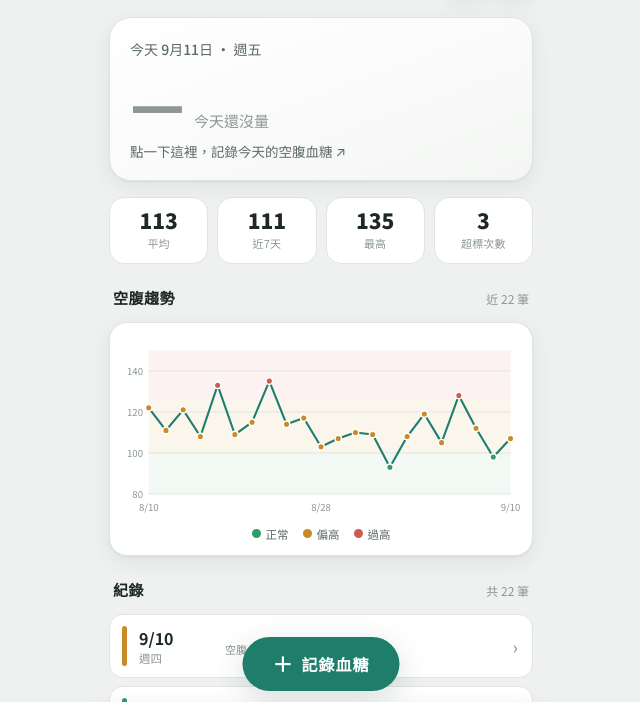
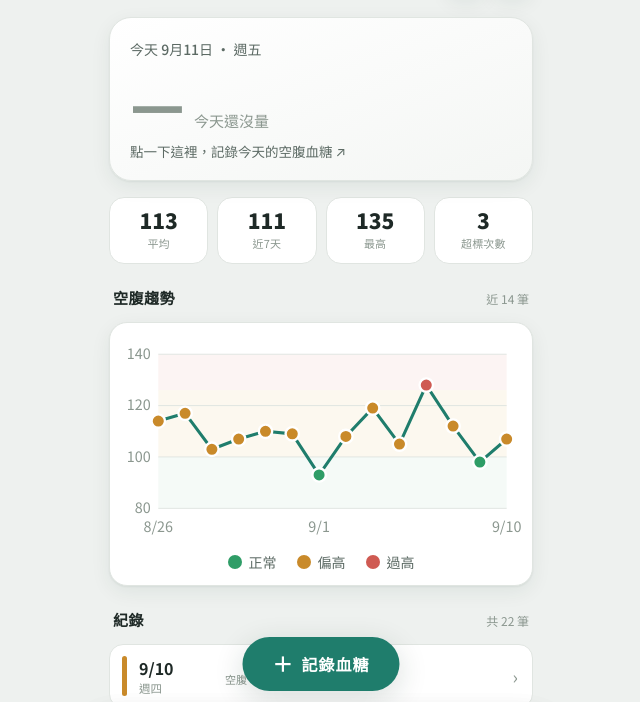
Before and after one commit to sunnymath17play/bloodsugar, a plain HTML site: page index.html in a window 1280 px wide. Shown: the part 87-789 px from the top of the page, without its empty margins (319-959 px from the left). Drawn offline with Linux system fonts and the light colour scheme; no server answers.

Commit message:
Add files via upload

```diff
--- a/index.html
+++ b/index.html
@@ -85,9 +85,9 @@
 
   .chartcard{background:var(--surface); border:1px solid var(--line); border-radius:18px; padding:14px 10px 8px; box-shadow:var(--shadow)}
   svg{display:block; width:100%; height:auto}
-  .legend{display:flex; gap:14px; justify-content:center; padding:6px 0 4px; font-size:11.5px; color:var(--ink-soft)}
-  .legend span{display:inline-flex; align-items:center; gap:5px}
-  .legend i{width:9px; height:9px; border-radius:50%; display:inline-block}
+  .legend{display:flex; gap:20px; justify-content:center; padding:8px 0 4px; font-size:14px; color:var(--ink-soft)}
+  .legend span{display:inline-flex; align-items:center; gap:7px}
+  .legend i{width:14px; height:14px; border-radius:50%; display:inline-block}
 
   .list{display:flex; flex-direction:column; gap:8px}
   .item{display:flex; align-items:center; gap:12px; background:var(--surface); border:1px solid var(--line); border-radius:14px; padding:11px 14px 11px 12px; cursor:pointer; text-align:left; width:100%; font-family:inherit; color:inherit; transition:transform .08s ease}
@@ -328,22 +328,22 @@
     document.getElementById("stats").innerHTML=cells.map(function(c){return '<div class="stat"><div class="v">'+c.v+'</div><div class="k">'+c.k+'</div></div>';}).join("");
   }
   function renderChart(rows){
-    var data=rows.filter(function(r){return r.fasting!=null;}).slice(-30),host=document.getElementById("chart");
+    var data=rows.filter(function(r){return r.fasting!=null;}).slice(-14),host=document.getElementById("chart");
     document.getElementById("chartHint").textContent="近 "+data.length+" 筆";
-    if(data.length<2){host.innerHTML='<div style="text-align:center;color:var(--ink-faint);font-size:13px;padding:30px 0">資料還太少，多記幾天就會出現趨勢線</div>';return;}
-    var W=420,H=190,padL=30,padR=12,padT=14,padB=26,iw=W-padL-padR,ih=H-padT-padB;
+    if(data.length<2){host.innerHTML='<div style="text-align:center;color:var(--ink-faint);font-size:14px;padding:30px 0">資料還太少，多記幾天就會出現趨勢線</div>';return;}
+    var W=420,H=215,padL=40,padR=16,padT=18,padB=36,iw=W-padL-padR,ih=H-padT-padB;
     var vals=data.map(function(r){return r.fasting;}),lo=Math.min.apply(null,vals),hi=Math.max.apply(null,vals);
     lo=Math.min(lo,90);hi=Math.max(hi,130);lo=Math.floor((lo-8)/10)*10;hi=Math.ceil((hi+8)/10)*10;
     function x(i){return padL+(data.length===1?iw/2:iw*i/(data.length-1));}
     function y(v){return padT+ih*(1-(v-lo)/(hi-lo));}
     var svg='<svg viewBox="0 0 '+W+' '+H+'" role="img" aria-label="空腹血糖趨勢圖">';
-    function band(v1,v2,c){var y1=y(Math.min(v2,hi)),y2=y(Math.max(v1,lo));if(y2<=y1)return"";return '<rect x="'+padL+'" y="'+y1+'" width="'+iw+'" height="'+(y2-y1)+'" fill="'+c+'" opacity="0.5"/>';}
+    function band(v1,v2,c){var y1=y(Math.min(v2,hi)),y2=y(Math.max(v1,lo));if(y2<=y1)return"";return '<rect x="'+padL+'" y="'+y1+'" width="'+iw+'" height="'+(y2-y1)+'" fill="'+c+'" opacity="0.42"/>';}
     svg+=band(lo,100,"var(--good-bg)")+band(100,126,"var(--warn-bg)")+band(126,hi,"var(--high-bg)");
-    for(var g=lo;g<=hi;g+=20){svg+='<line x1="'+padL+'" y1="'+y(g)+'" x2="'+(W-padR)+'" y2="'+y(g)+'" stroke="var(--line)" stroke-width="1"/><text x="'+(padL-6)+'" y="'+(y(g)+4)+'" text-anchor="end" font-size="10" fill="var(--ink-faint)">'+g+'</text>';}
+    for(var g=lo;g<=hi;g+=20){svg+='<line x1="'+padL+'" y1="'+y(g)+'" x2="'+(W-padR)+'" y2="'+y(g)+'" stroke="var(--line)" stroke-width="1"/><text x="'+(padL-8)+'" y="'+(y(g)+5)+'" text-anchor="end" font-size="15" fill="var(--ink-faint)">'+g+'</text>';}
     var dp="";data.forEach(function(r,i){dp+=(i?"L":"M")+x(i).toFixed(1)+" "+y(r.fasting).toFixed(1)+" ";});
-    svg+='<path d="'+dp+'" fill="none" stroke="var(--jade)" stroke-width="2.2" stroke-linejoin="round" stroke-linecap="round"/>';
-    data.forEach(function(r,i){svg+='<circle cx="'+x(i).toFixed(1)+'" cy="'+y(r.fasting).toFixed(1)+'" r="3.4" fill="'+LEVEL_VAR[fastingLevel(r.fasting)]+'" stroke="var(--surface)" stroke-width="1.5"/>';});
-    [0,Math.floor((data.length-1)/2),data.length-1].forEach(function(i){svg+='<text x="'+x(i).toFixed(1)+'" y="'+(H-8)+'" text-anchor="middle" font-size="10" fill="var(--ink-faint)">'+mdText(data[i].id)+'</text>';});
+    svg+='<path d="'+dp+'" fill="none" stroke="var(--jade)" stroke-width="3.2" stroke-linejoin="round" stroke-linecap="round"/>';
+    data.forEach(function(r,i){svg+='<circle cx="'+x(i).toFixed(1)+'" cy="'+y(r.fasting).toFixed(1)+'" r="7" fill="'+LEVEL_VAR[fastingLevel(r.fasting)]+'" stroke="var(--surface)" stroke-width="2.5"/>';});
+    [0,Math.floor((data.length-1)/2),data.length-1].forEach(function(i){svg+='<text x="'+x(i).toFixed(1)+'" y="'+(H-11)+'" text-anchor="middle" font-size="15" fill="var(--ink-faint)">'+mdText(data[i].id)+'</text>';});
     svg+='</svg>';host.innerHTML=svg;
   }
   function renderList(rows){
```
